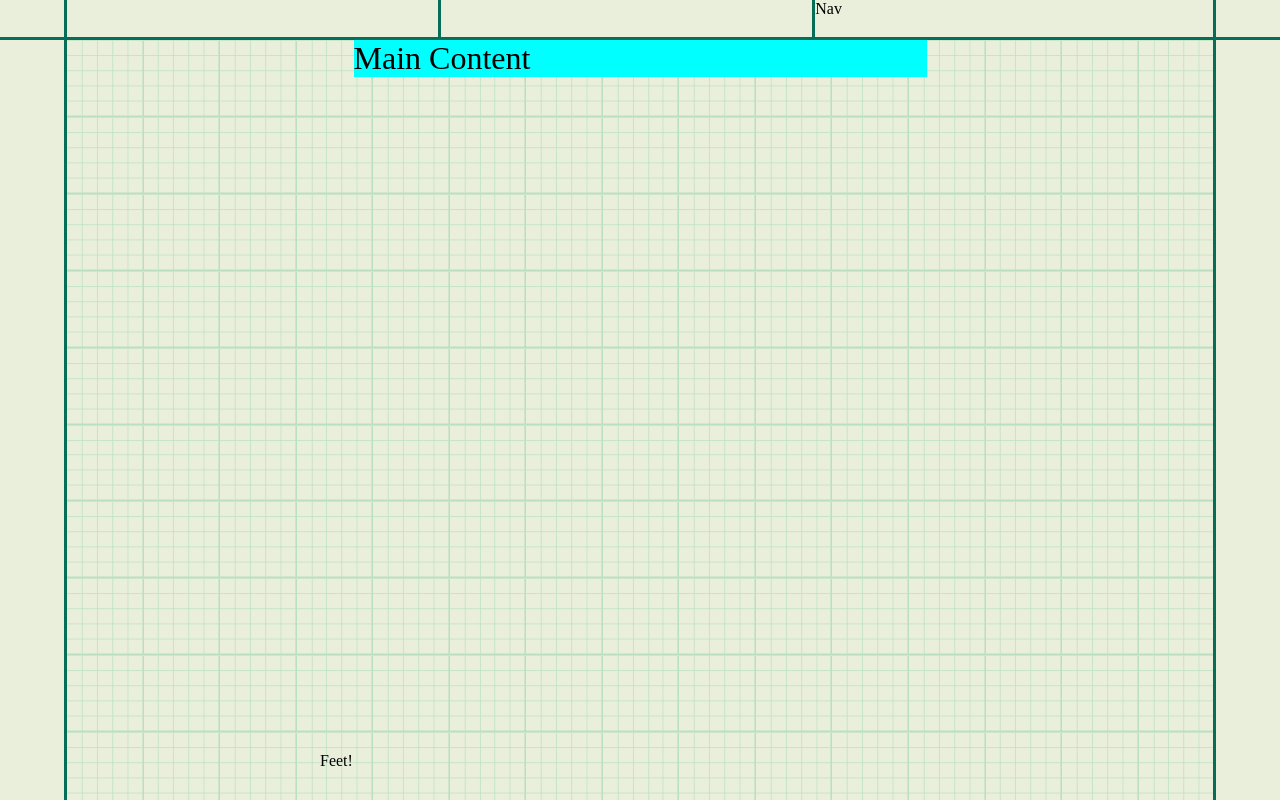
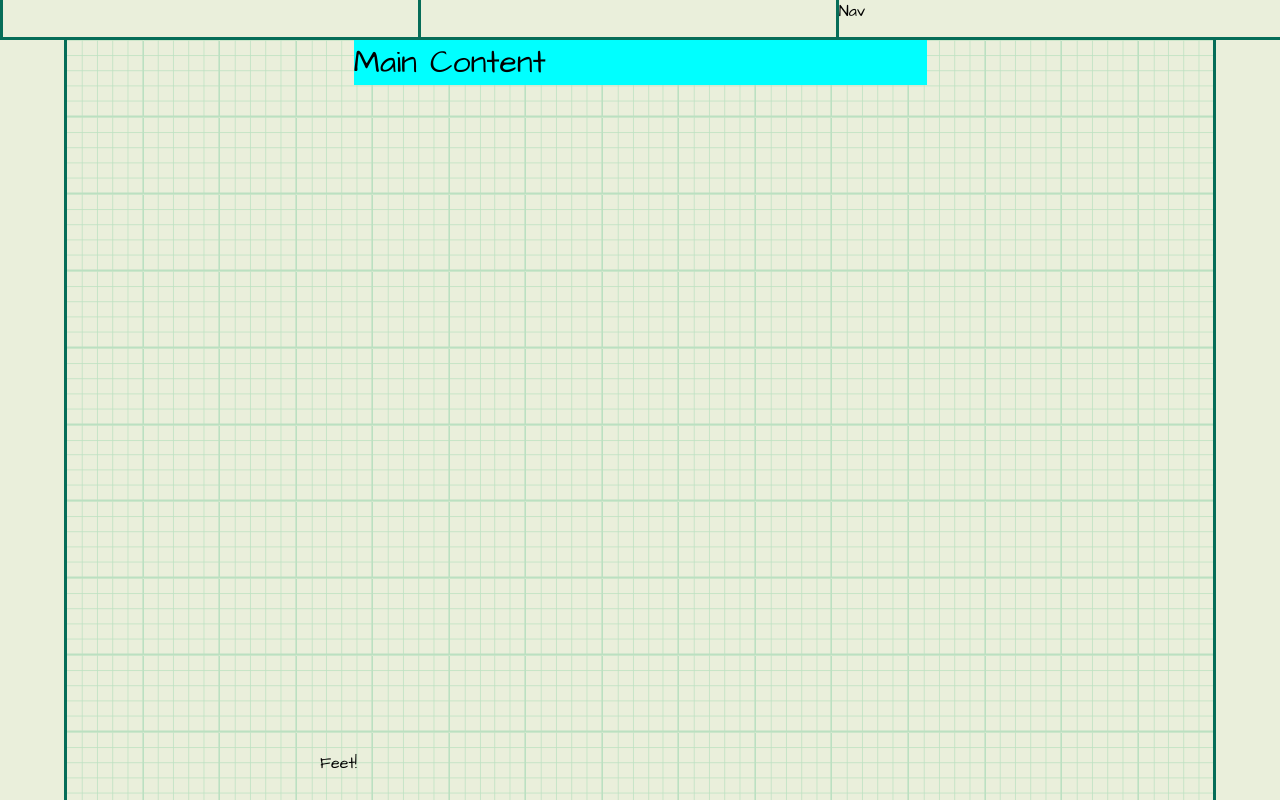
Before and after one commit to exige81/comppad, a plain HTML site: page index.html in a window 1280 px wide. Drawn offline with Linux system fonts and the light colour scheme.

Commit message:
Make responsive

```diff
--- a/index.html
+++ b/index.html
@@ -4,6 +4,7 @@
     <meta charset="UTF-8">
     <meta http-equiv="X-UA-Compatible" content="IE=edge">
     <meta name="viewport" content="width=device-width, initial-scale=1.0">
+    <link href='https://fonts.googleapis.com/css?family=Architects+Daughter' rel='stylesheet'>
     <link rel="stylesheet" href="style.css">
     <title>Tetsboye</title>
 </head>
--- a/style.css
+++ b/style.css
@@ -7,19 +7,15 @@
 body{
     background-color: #eaefdb;
     position: relative;
+    font-family: 'Architects Daughter', cursive;
 }
 header {
-    /* display: grid;
-    grid-template-columns: auto auto auto; */
     height: 5vh;
     border-bottom: 3px solid #066d58;
-    /* background-image: url(vert.svg), url(vert.svg), url(vert.svg), url(vert.svg);
-    background-position-x: 5vw, calc(33vw - 3px), calc(66vw - 3px), calc(95vw - 3px);
-    background-repeat: repeat-y, repeat-y, repeat-y, repeat-y; */
 }
 .navwrapper{
-    margin-inline: 5vw;
-    border-right: 3px solid #066d58;
+    /* margin-inline: 5vw;
+    border-right: 3px solid #066d58; */
     height: 100%;
     display: grid;
     grid-template-columns: auto auto auto;
@@ -28,24 +24,24 @@ header {
     /* grid-column-start: 3;
     grid-column-end: 3; */
     height: 100%;
-    border-left: 3px solid #066d58;
+    /* border-left: 3px solid #066d58; */
+    grid-column-start: 1;
+    grid-column-end: 1;
 }
 main{
     font-size: xx-large;
     background-color: aqua;
-    width: 50%;
-    margin-inline: auto;
+    /* width: 50%;
+    margin-inline: auto; */
 }
 .wrapper{
     min-height: calc(100vh - 5vh);
-    margin-inline: 5vw;
-    border-inline: 3px solid #066d58;
+    /* margin-inline: 5vw;
+    border-inline: 3px solid #066d58; */
     background-image: url(grid.svg);
     background-size: 6.68%;
     background-repeat: repeat;
     padding-bottom: 2em;
-}
-.container{
 }
 footer{
     /* background-color: blueviolet; */
@@ -62,3 +58,18 @@ footer{
     /* background-color: seashell; */
 
 }
+@media (min-width: 768px){
+    main{
+        width: 50%;
+        margin-inline: auto;
+    }
+    .navitem{
+        border-left: 3px solid #066d58;
+        grid-column: unset;
+    }
+    .wrapper,.navewrapper{
+        margin-inline: 5vw;
+        border-inline: 3px solid #066d58;
+    }
+
+}
```
